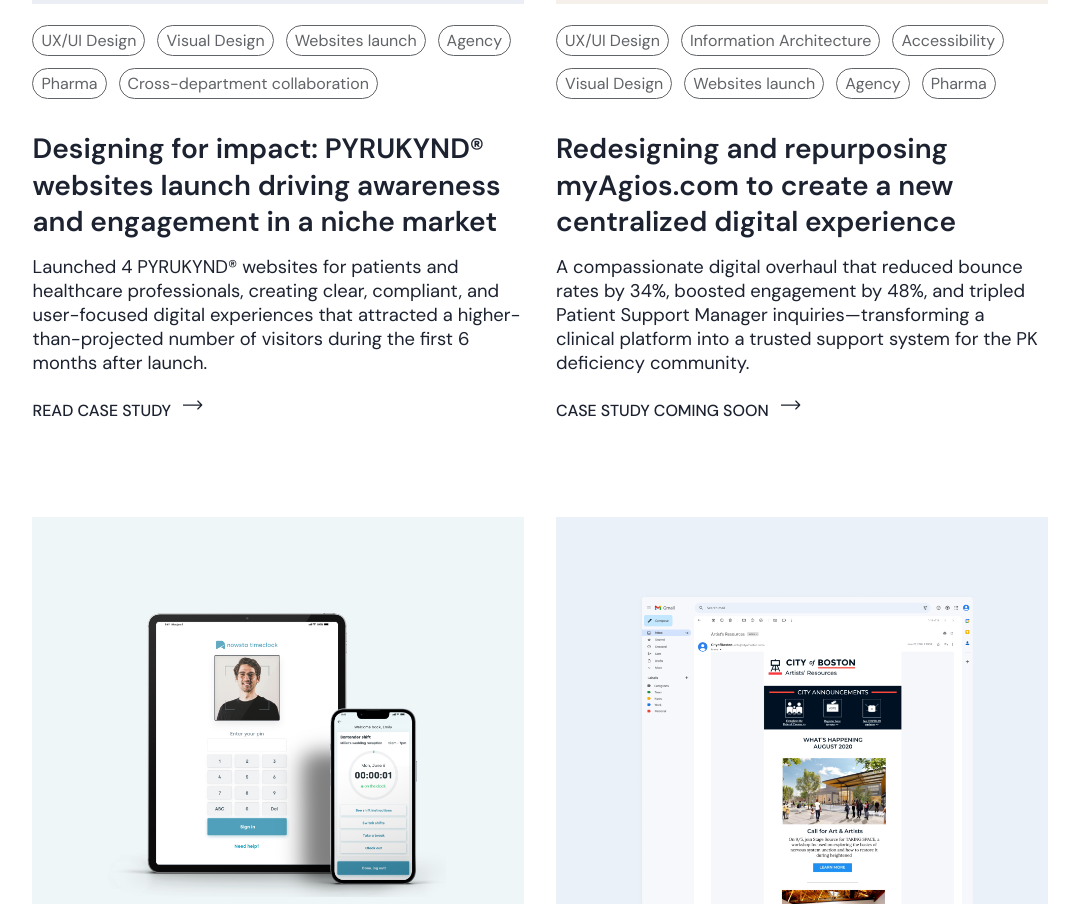
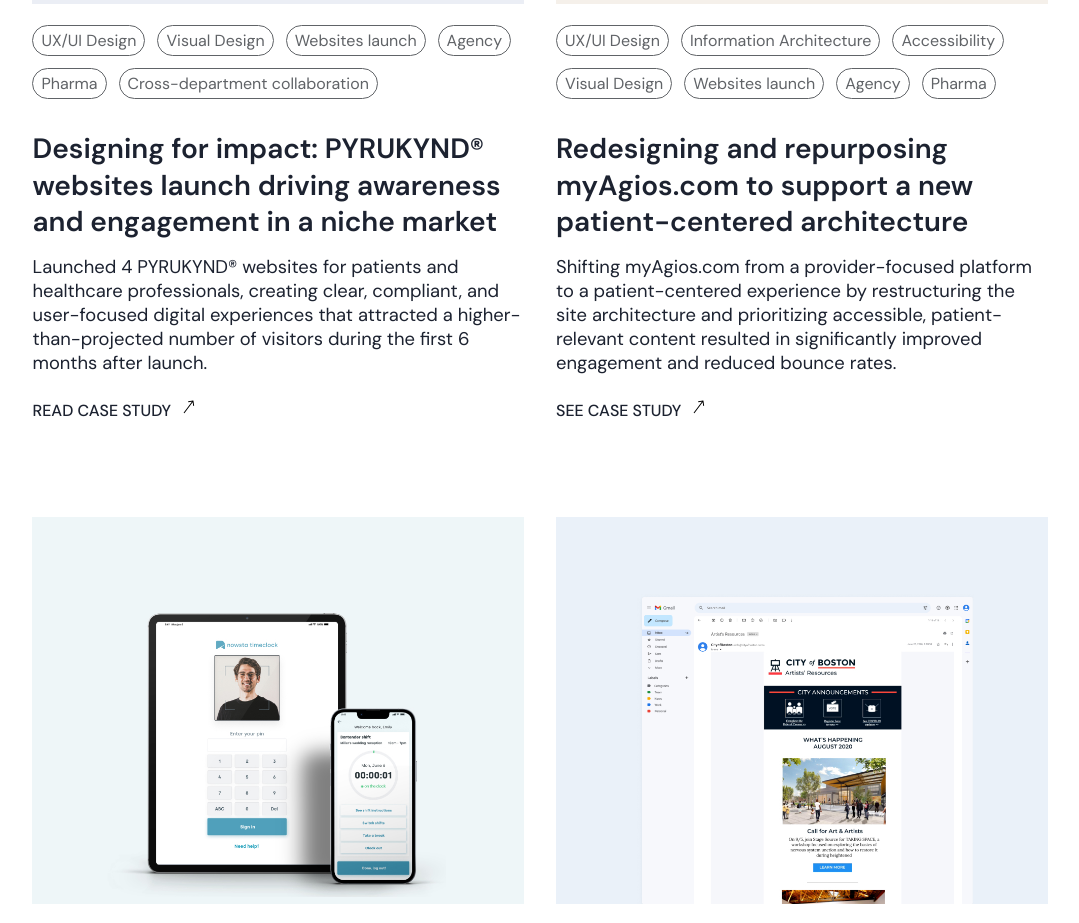
Before and after one commit to z-kateryna/portfolio-deploy, a React (Vite) app: page / in a window 1280 px wide. Shown: the part 1100-2023 px from the top of the page, without its empty margins (100-1179 px from the left). Built offline with nearby package versions, Linux system fonts and the light colour scheme.

Commit message:
added myagios cases tudy link

```diff
--- a/src/components/CaseStudies/CaseStudies.jsx
+++ b/src/components/CaseStudies/CaseStudies.jsx
@@ -1,5 +1,5 @@
 import "./CaseStudies.scss";
-import Arrow from "../../assets/icons/arrow-right.svg";
+import Arrow from "../../assets/icons/arrow.svg";
 import PurykundMockUp from "../../assets/images/mock-up-test.jpg";
 import MyAgiosMockUp from "../../assets/images/myagios-mock-up.jpg";
 import NowstaMockUp from "../../assets/images/nowsta-mock-up.jpg";
@@ -45,7 +45,12 @@ export default function CaseStudies() {
           </div>
         </a>
 
-        <Link className="case-studies__myagios" to="/my-agios">
+        <a
+          className="case-studies__myagios"
+          href="https://www.figma.com/proto/QZjsDHcGvM8pUWDZnYCatP/Portfolio-pages?node-id=37-41&t=V7pMrZcjpK5yZUsq-1&scaling=min-zoom&content-scaling=fixed&page-id=0%3A1&starting-point-node-id=1%3A49"
+          target="_blank"
+          rel="noopener noreferrer"
+        >
           <img className="case-studies__myagios--img" src={MyAgiosMockUp} />
           <div className="case-studies__tag-container">
             <div className="case-studies__tag">UX/UI Design</div>
@@ -58,21 +63,21 @@ export default function CaseStudies() {
           </div>
           <div className="case-studies__copy-container">
             <h2 className="case-studies__header">
-              Redesigning and repurposing myAgios.com to create a new
-              centralized digital experience
+              Redesigning and repurposing myAgios.com to support a new
+              patient-centered architecture
             </h2>
             <p className="case-studies__copy">
-              A compassionate digital overhaul that reduced bounce rates by 34%,
-              boosted engagement by 48%, and tripled Patient Support Manager
-              inquiries—transforming a clinical platform into a trusted support
-              system for the PK deficiency community.
+              Shifting myAgios.com from a provider-focused platform to a
+              patient-centered experience by restructuring the site architecture
+              and prioritizing accessible, patient-relevant content resulted in
+              significantly improved engagement and reduced bounce rates.
             </p>
             <button className="case-studies__btn">
-              Case study coming soon
+              See case study
               <img src={Arrow} className="case-studies__arrow-left" />
             </button>
           </div>
-        </Link>
+        </a>
         <a className="case-studies__nowsta" href="#">
           <img className="case-studies__nowsta--img" src={NowstaMockUp} />
           <div className="case-studies__tag-container">
--- a/src/components/CaseStudies/CaseStudies.scss
+++ b/src/components/CaseStudies/CaseStudies.scss
@@ -90,7 +90,7 @@
   }
 
   &__arrow-left {
-    width: 20px;
+    // width: 20px;
   }
 
   @include tablet {
```
